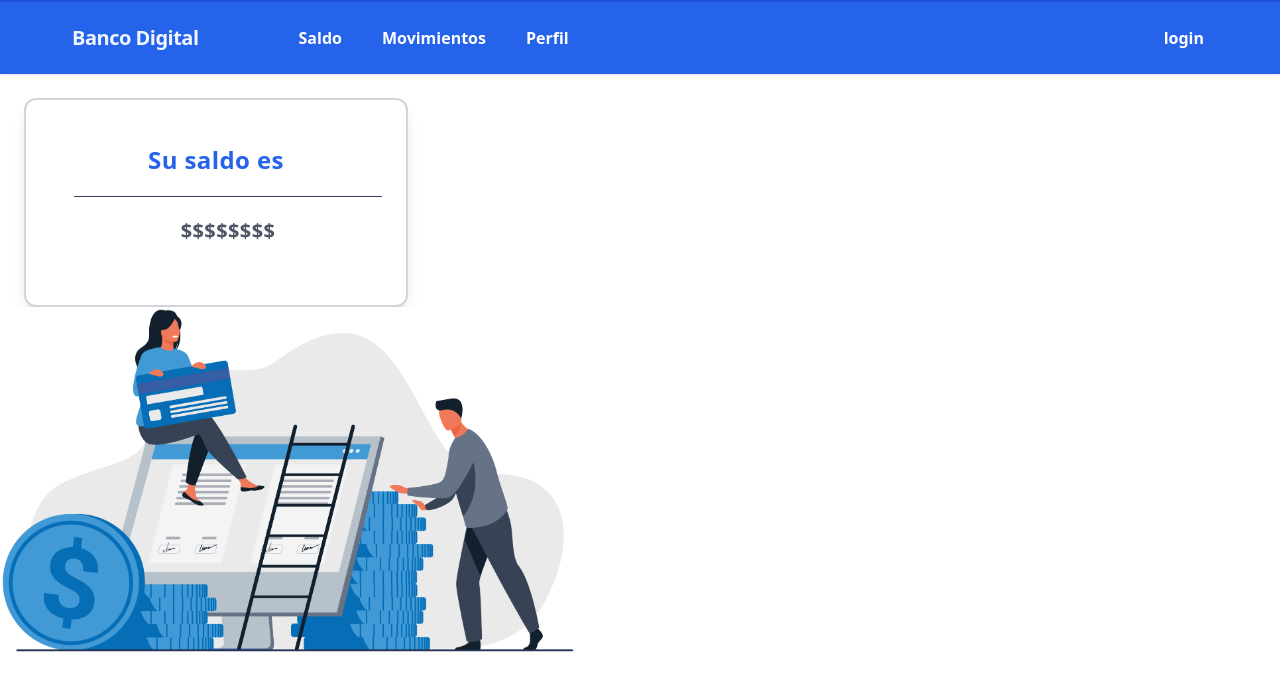
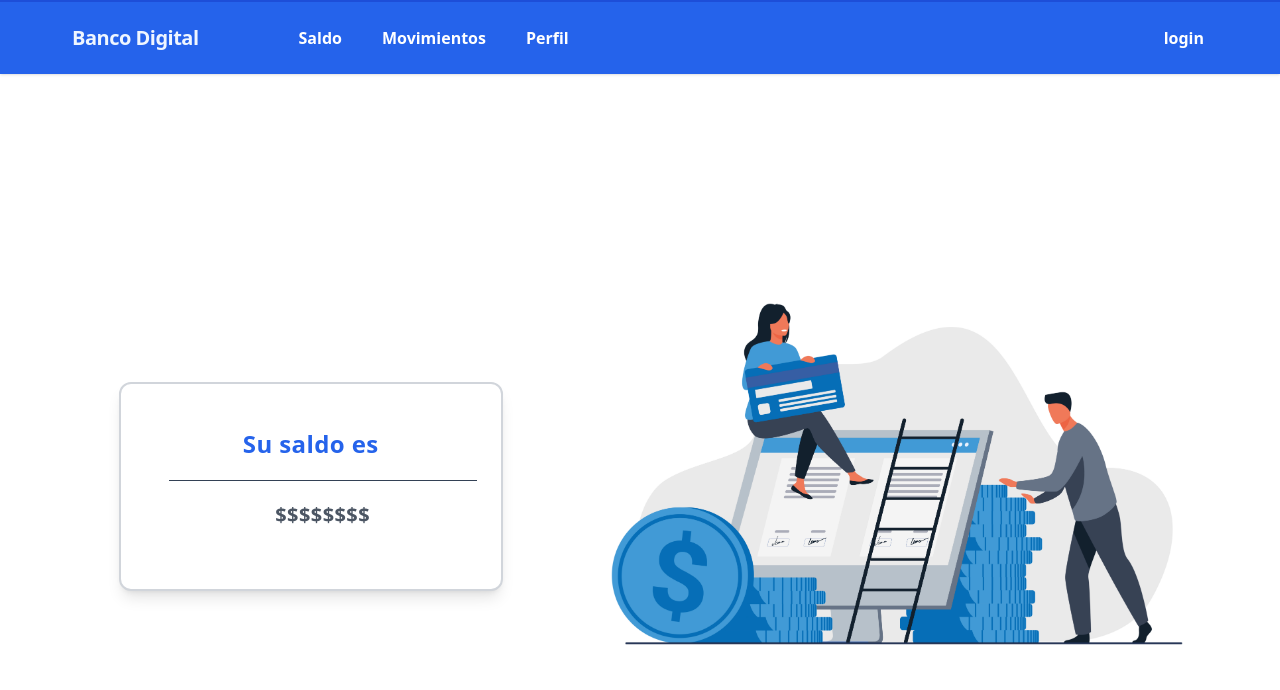
Before and after one commit to JuanMG22/Banco-Digital-Client, a React (Vite) app: page /user in a window 1280 px wide. Shown: the top 690 px of the page. Built offline with nearby package versions, Linux system fonts and the light colour scheme.

Commit message:
maqueta UserPage ok

```diff
--- a/src/pages/UserPage.jsx
+++ b/src/pages/UserPage.jsx
@@ -2,7 +2,7 @@ import saldo from '../img/saldo-01.jpg'
 
 const UserPage = () => {
   return (
-    <section className='flex-row sm:flex-col justify-center  items-center h-screen gap-x-3'>
+    <section className='flex flex-col lg:flex-row justify-evenly items-center h-screen gap-x-3'>
       <div className=' pl-6 pt-6'>
         <div className='w-96 h-90 bg-white border-2 border-gray-300 p-6 rounded-xl tracking-wide shadow-lg'>
           <div className='mb-4 divide-y divide-slate-700 '>
```
